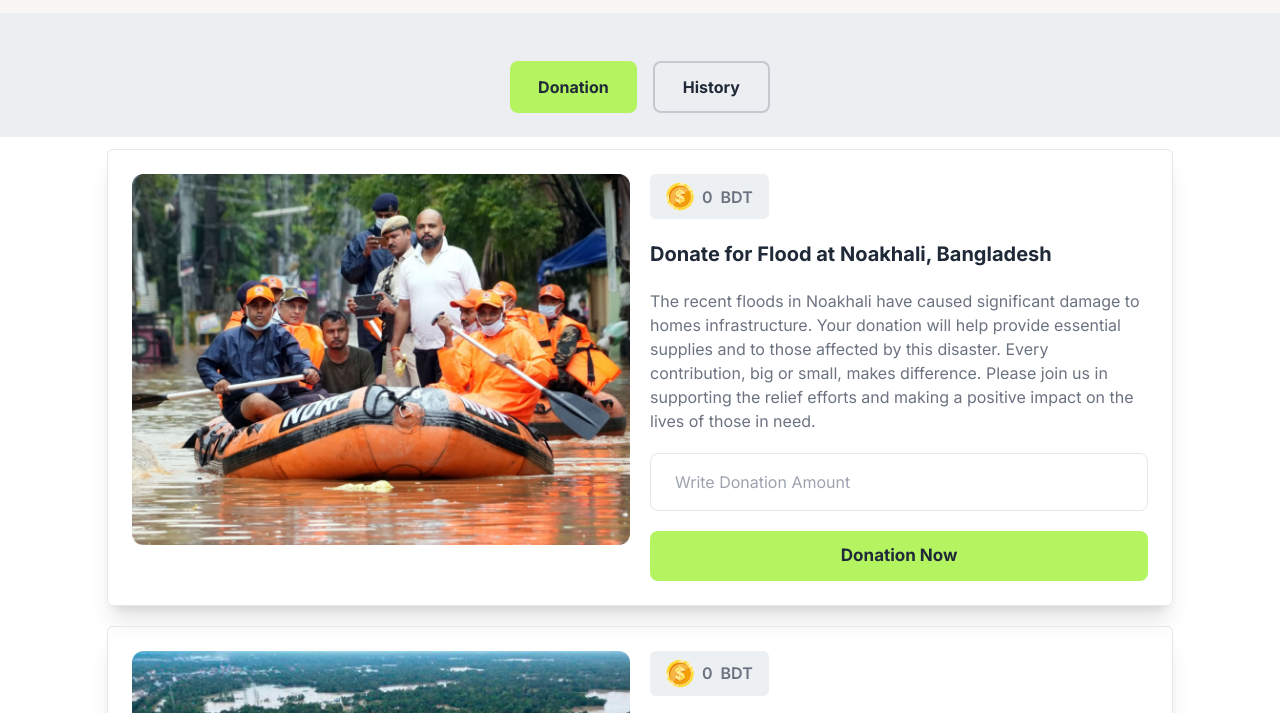
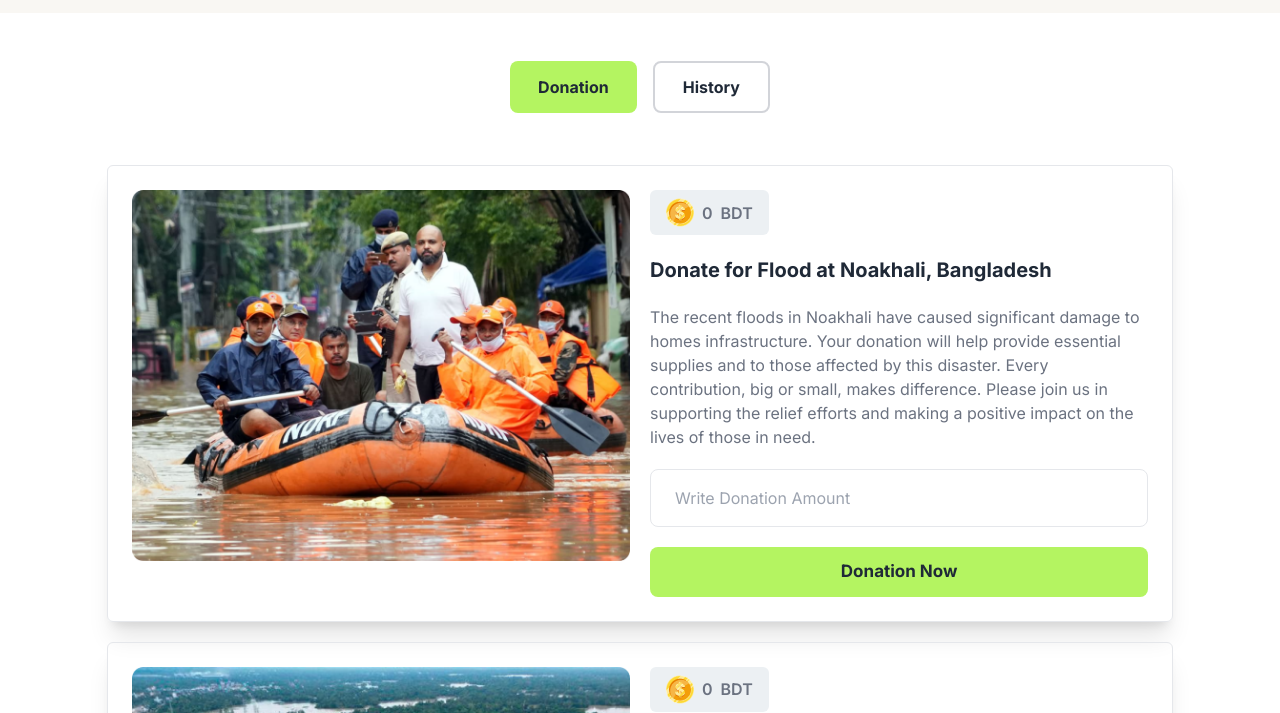
Before and after one commit to M-RayhanKhan/dom-assignment-5, a plain HTML site: page index.html in a window 1280 px wide. Shown: the part 59-772 px from the top of the page. Drawn offline with nearby package versions, Linux system fonts and the light colour scheme.

Commit message:
remove color

```diff
--- a/index.html
+++ b/index.html
@@ -16,7 +16,7 @@
     <header>
         <!-- bg-[#F9F7F3] -->
         <!-- navbar start here -->
-        <div  class="bg-gray-300 scrole bg-opacity-40 bg-blend-overlay fixed w-full">
+        <div  class="fixed w-full">
             <div class="bg-[#f9f7f3] py-4">
                 <div class="flex items-center justify-between w-10/12 mx-auto">
                     <a href="./blog.html"><button class="px-5 py-2 bg-[#B4F461] text-black rounded-lg font-bold">Blog</button></a>
@@ -48,7 +48,7 @@
     <main class="lg:w-10/12 mx-auto px-2 lg:px-0">
         <!-- Donation Noakhali card -->
         <!-- card section -->
-        <section class="pt-52">
+        <section class="pt-56">
          <div id="donation-container" class="">
             <!-- donation card 1 noakhali -->
             <div class="flex shadow-xl flex-col rounded-md lg:flex-row gap-5 mb-5 border p-6">
```
